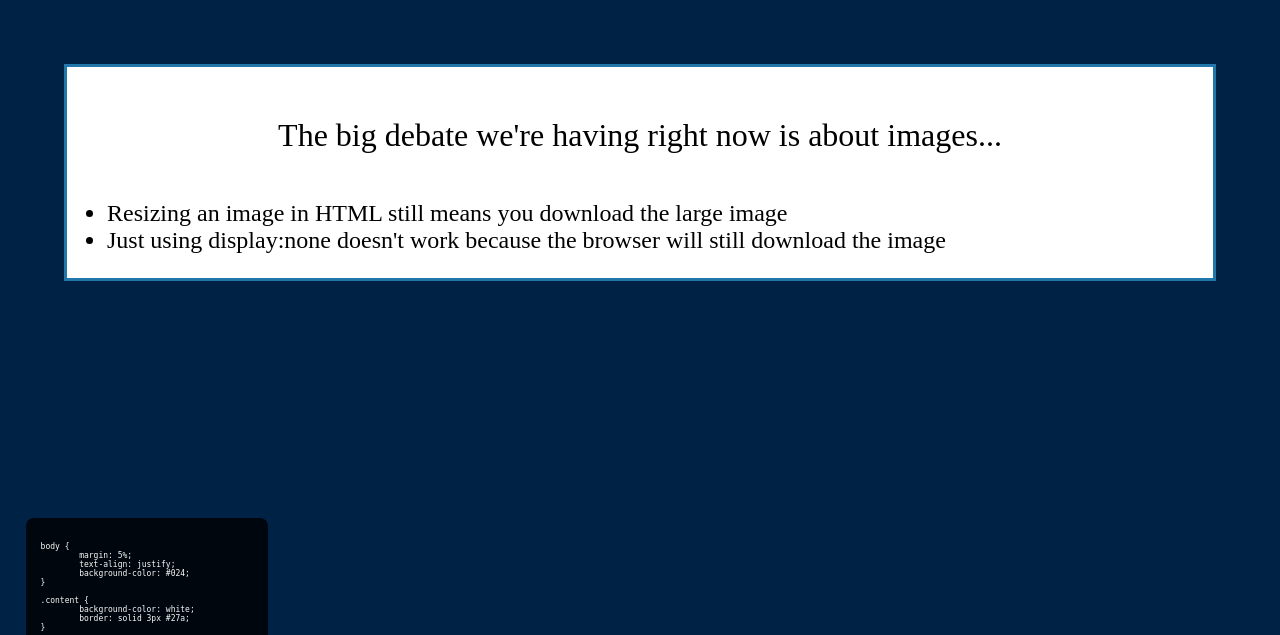
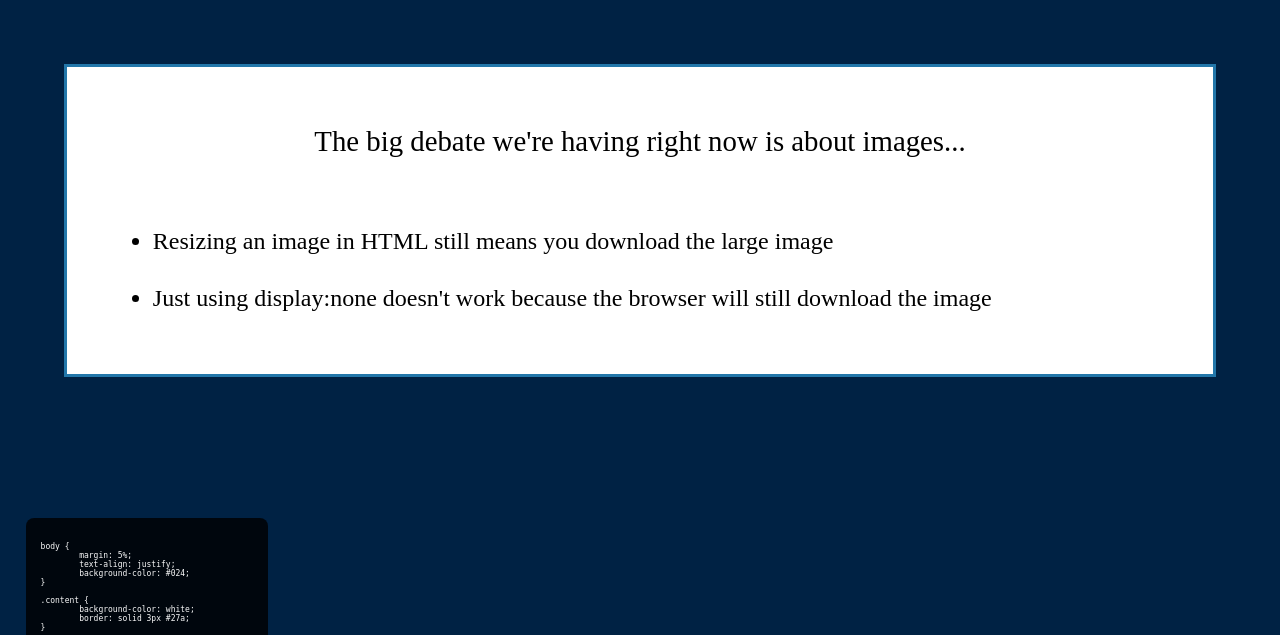
Before and after one commit to bluesmoon/talks, a PHP site: page /rwd/examples/4.0-performance.html in a window 1280 px wide. Shown: the top 635 px of the page. Run offline with PHP 8.4, Linux system fonts and the light colour scheme.

Commit message:
create a slide class

```diff
--- a/rwd/examples/3.0-device-widths.html
+++ b/rwd/examples/3.0-device-widths.html
@@ -56,10 +56,11 @@ body {
 <li>and more...</li>
 </ul>
 </div>
-<br style="clear:left;">
-<p style="text-align:center; font-size: 1.5em;">
+<div class="slide">
+<p>
 Best to always look at specific widths, pages scroll vertically.<br>Test.
 </p>
 </div>
+</div>
 </body>
 </html>
--- a/rwd/examples/3.1-the-alternative.html
+++ b/rwd/examples/3.1-the-alternative.html
@@ -35,10 +35,11 @@ body {
 </style>
 
 <div class="content">
-<br style="clear:left;">
-<p style="text-align:center; font-size: 2em; margin-bottom: 4%;">
+<div class="slide">
+<p>
 The alternative is to make a separate page for every device
 </p>
 </div>
+</div>
 </body>
 </html>
--- a/rwd/examples/4.0-performance.html
+++ b/rwd/examples/4.0-performance.html
@@ -35,14 +35,15 @@ body {
 </style>
 
 <div class="content">
-<br style="clear:left;">
-<p style="text-align:center; font-size: 2em; margin-bottom: 4%;">
+<div class="slide">
+<p>
 The big debate we're having right now is about images...
 </p>
-<ul style="font-size: 1.5em;">
+<ul>
 <li>Resizing an image in HTML still means you download the large image</li>
 <li>Just using display:none doesn't work because the browser will still download the image</li>
 </ul>
 </div>
+</div>
 </body>
 </html>
--- a/rwd/examples/preso.css
+++ b/rwd/examples/preso.css
@@ -21,3 +21,9 @@ style:hover {
 	background-color: rgba(0,0,0,0.9);
 	overflow: auto;
 }
+div.slide { margin: 4%; font-size: 1.5em; clear: both; line-height: 2.4em; }
+div.slide p { text-align: center; font-size: 1.2em; margin-bottom: 4%; }
+
+body:after {
+	content: url('toc.html');
+}
--- a/rwd/examples/toc.html
+++ b/rwd/examples/toc.html
@@ -10,3 +10,5 @@
 3.0 <a href="3.0-device-widths.html">device-widths</a><br>
 3.1 <a href="3.1-the-alternative.html">the-alternative</a><br>
 4.0 <a href="4.0-performance.html">performance</a><br>
+4.1 <a href="4.1-ress.html">ress</a><br>
+4.2 <a href="4.2-client+server.html">client+server</a><br>
```
